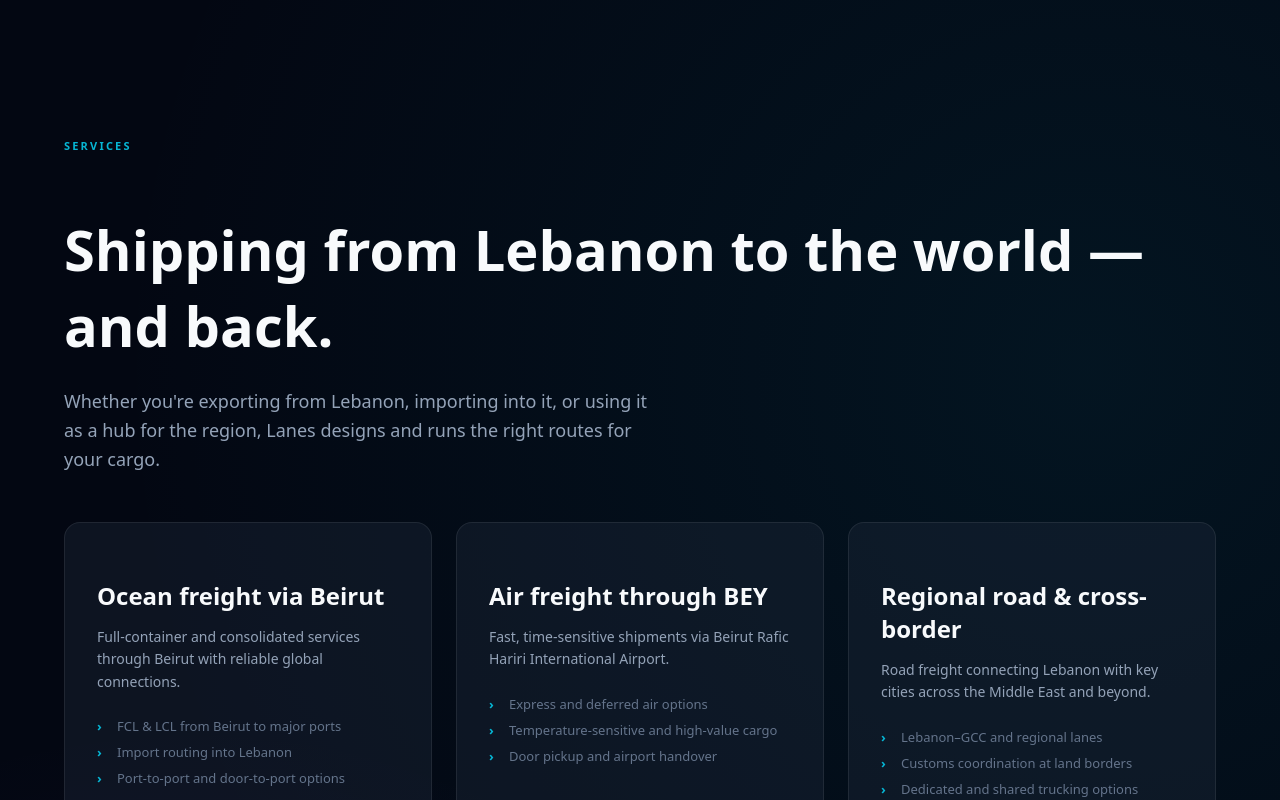
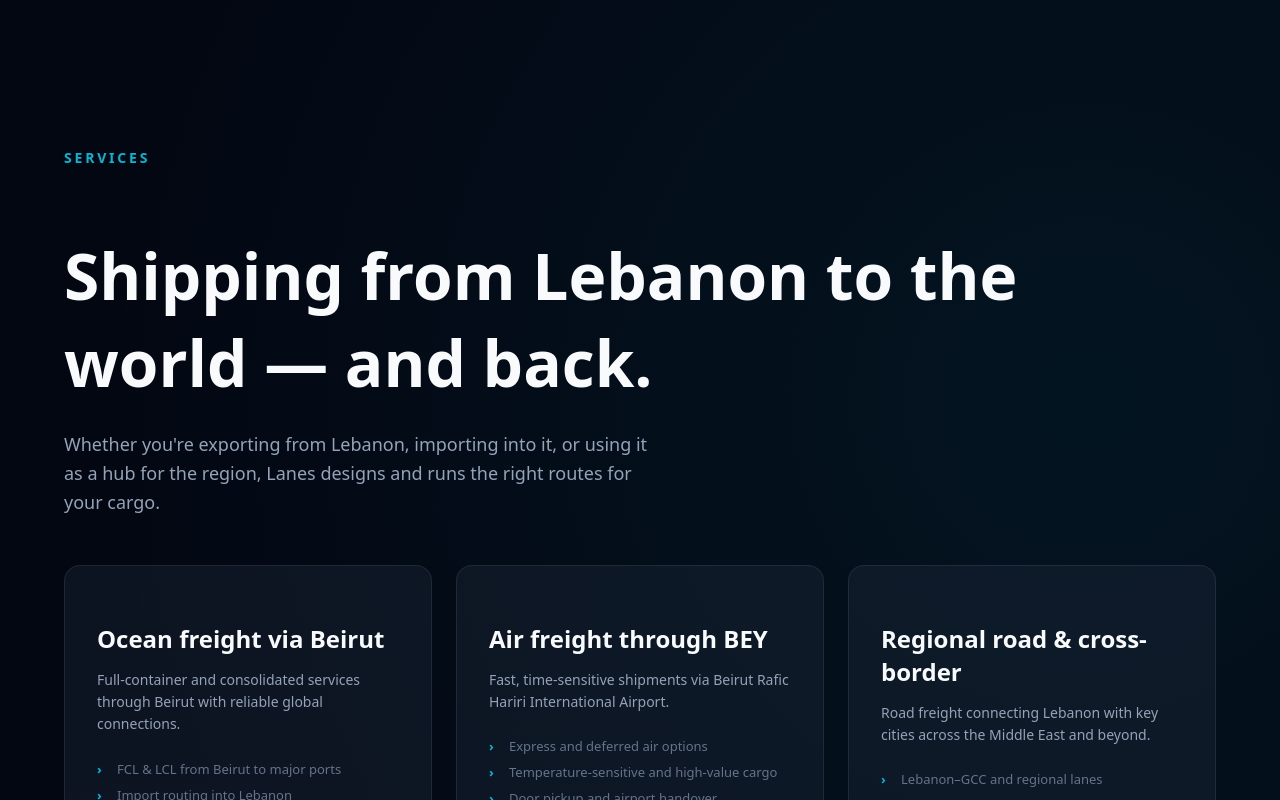
Before and after one commit to georgesmakoukji/lanes, a Next.js app: page / in a window 1280 px wide. Shown: the part 1240-2040 px from the top of the page. Built offline with nearby package versions, Linux system fonts and the light colour scheme.

Commit message:
style: Increase button font size and section header title size for improved readability and emphasis.

```diff
--- a/app/globals.css
+++ b/app/globals.css
@@ -73,7 +73,7 @@
   display: inline-flex;
   align-items: center;
   gap: 8px;
-  font-size: 11px;
+  font-size: 14px;
   text-transform: uppercase;
   letter-spacing: 0.2em;
   font-weight: 600;
@@ -456,8 +456,8 @@
 }
 
 .section-header h2 {
-  font-size: 3.5rem;
-  /* Increased from 2.5rem */
+  font-size: 4rem;
+  /* Bigger section titles */
   color: var(--text);
   margin-bottom: 24px;
   /* Increased breathing room */
```
